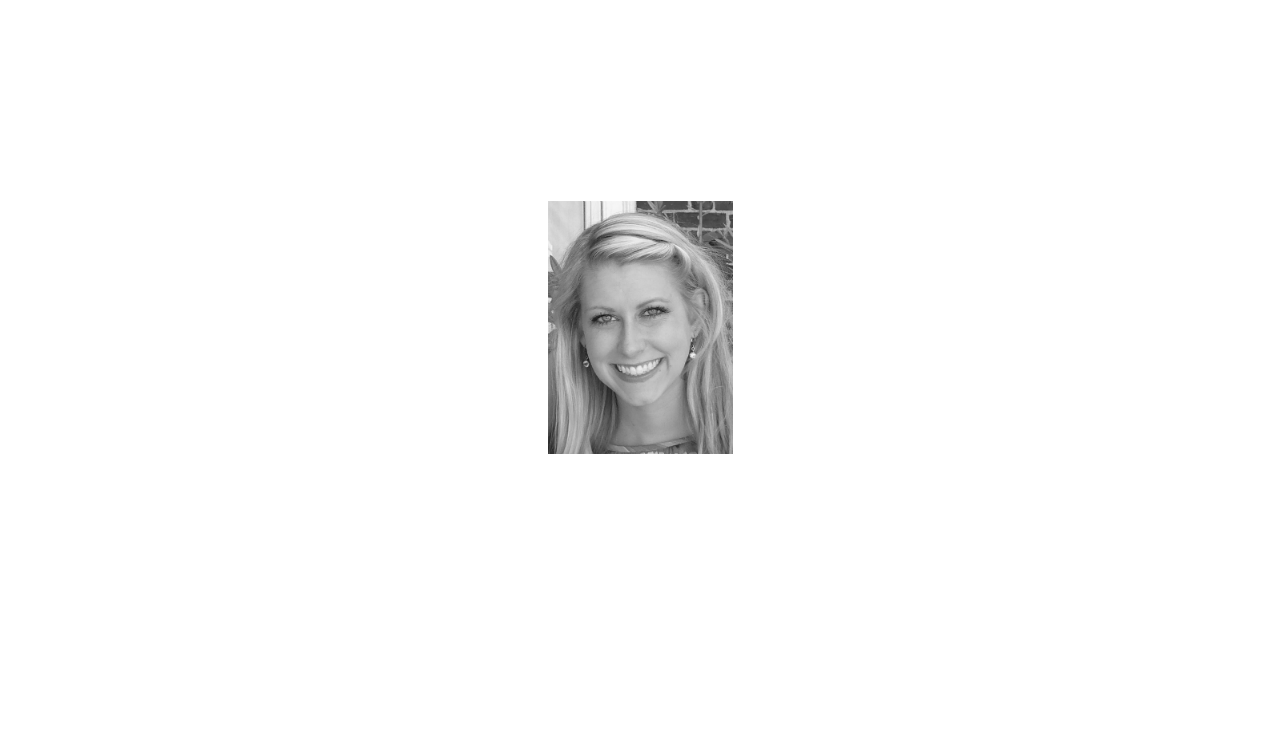
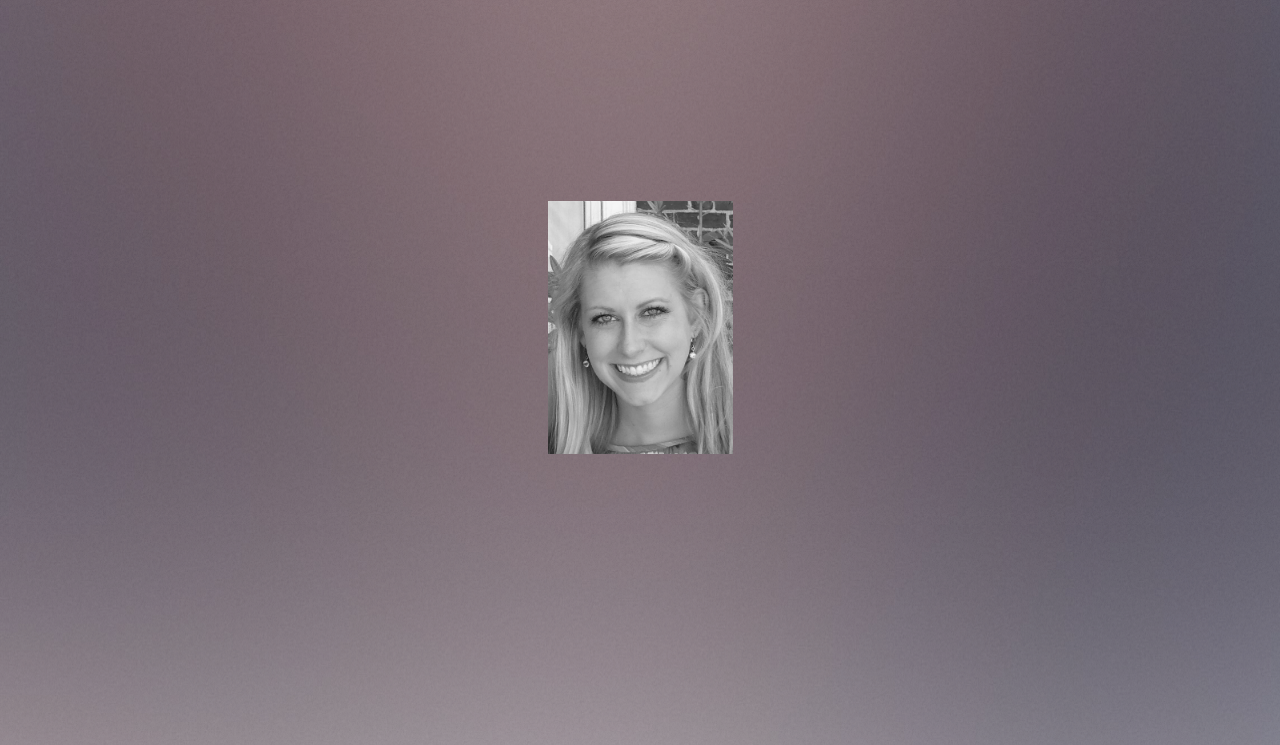
Before and after one commit to kelliekuzmuk/kelliekuzmuk.github.io, a plain HTML site: page index.html in a window 1280 px wide. Shown: the part 55-800 px from the top of the page. Drawn offline with Linux system fonts and the light colour scheme.

Commit message:
change background back to original

```diff
--- a/index.html
+++ b/index.html
@@ -38,7 +38,7 @@
 			</header>
 
 		<!-- Intro -->
-			<section id="pattern" class="main style1 dark fullscreen">
+			<section id="intro" class="main style1 dark fullscreen">
 				<div class="align-center">
 					<img class="img-circle" src="images/kellie.jpg"></div>
 				<div class="content container small">
```
